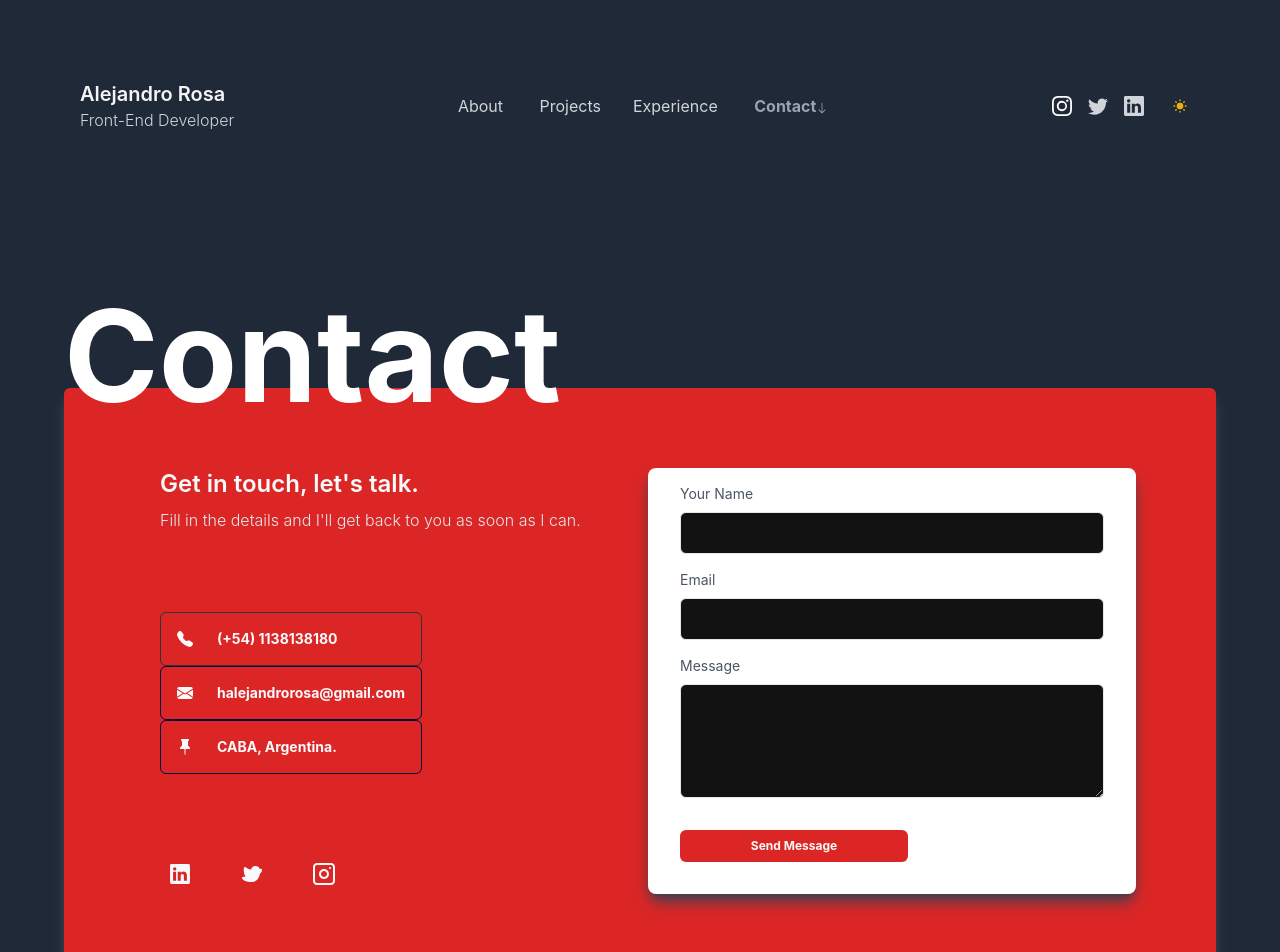
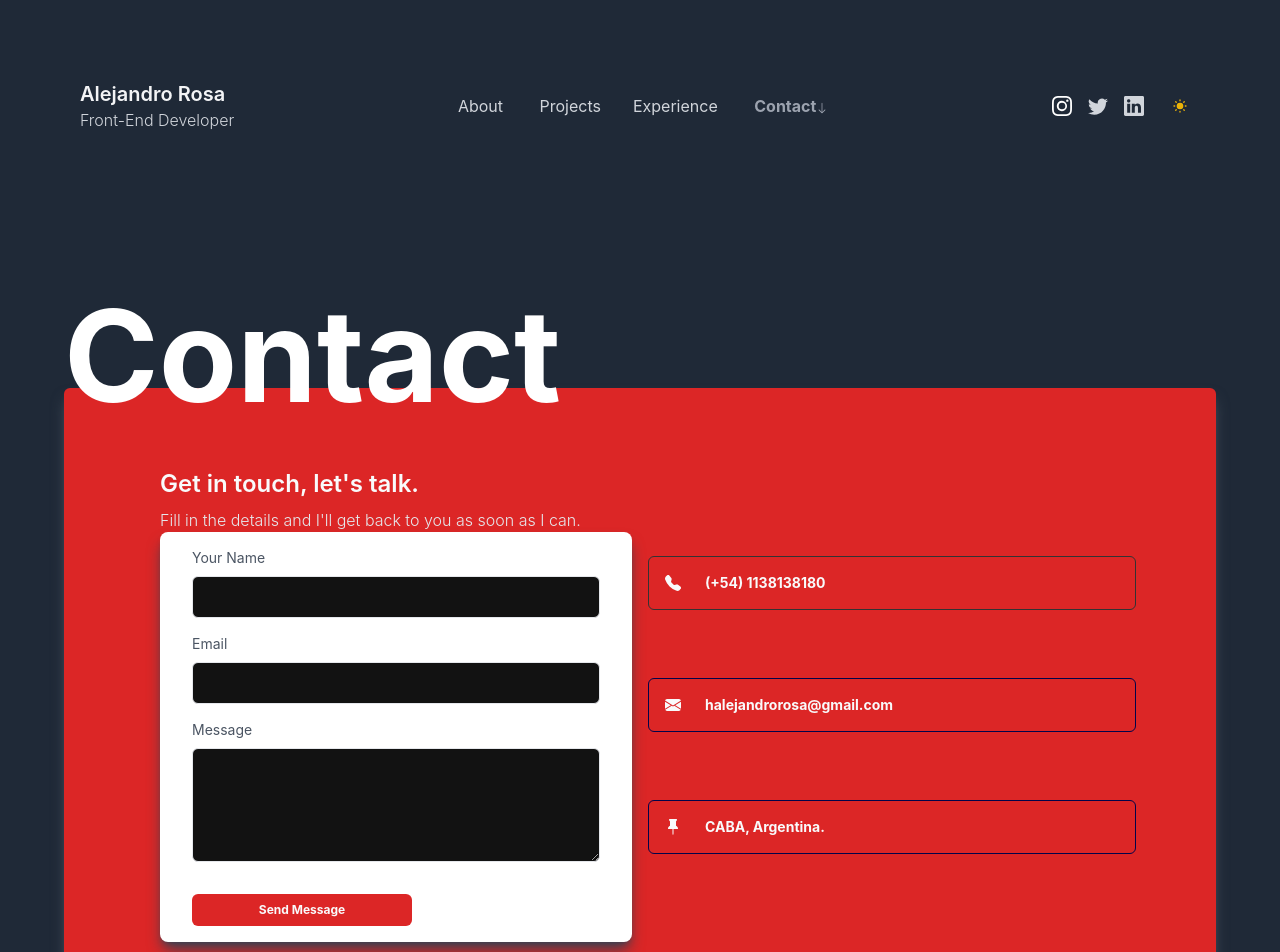
Before and after one commit to SamotSama/portfolio-v2, a Next.js app: page /contact in a window 1280 px wide. Shown: the top 952 px of the page. Built offline with nearby package versions, Linux system fonts and the light colour scheme.

Commit message:
Update data and contact form ➡️

```diff
--- a/components/Contact.js
+++ b/components/Contact.js
@@ -1,9 +1,51 @@
-import React from "react";
+import React, { useState } from "react";
+import { toast, ToastContainer } from "react-toastify";
+import "react-toastify/dist/ReactToastify.css";
+import emailjs from "emailjs-com";
 import userData from "@constants/data";
 
 export default function Contact() {
+  const [formData, setFormData] = useState({
+    name: "",
+    email: "",
+    message: "",
+  });
+
+  const handleChange = (e) => {
+    setFormData({ ...formData, [e.target.name]: e.target.value });
+  };
+
+  const handleSubmit = (e) => {
+    e.preventDefault();
+
+    emailjs
+      .sendForm(
+        "service_vaphs4q",
+        "template_b5t0jhm",
+        e.target,
+        "hJilfEXQCwkscV2Cv"
+      )
+      .then(
+        (result) => {
+          toast.success("Message sent successfully!");
+          console.log(result.text);
+        },
+        (error) => {
+          toast.error("Error sending message. Please try again later.");
+          console.log(error.text);
+        }
+      );
+
+    setFormData({ name: "", email: "", message: "" }); // Corregir el nombre de la clave
+  };
+
   return (
     <section>
+      <ToastContainer
+        position="bottom-center"
+        autoClose={2000}
+        theme="colored"
+      />
       <div className="max-w-6xl mx-auto h-48 bg-white dark:bg-gray-800 antialiased ">
         <h1 className=" text-5xl md:text-9xl font-bold py-20 text-center md:text-left">
           Contact
@@ -20,8 +62,64 @@ export default function Contact() {
                 Fill in the details and I'll get back to you as soon as I can.
               </p>
             </header>
-            <div className="icons-container inline-flex flex-col my-20">
-              <div className="flex flex-row items-center space-x-6 rounded-md border border-[#333333] hover:border hover:border-gray-50 p-4">
+            <form
+              onSubmit={handleSubmit}
+              className="form rounded-lg bg-white p-4 flex flex-col shadow-lg shadow-gray-700"
+            >
+              <label
+                htmlFor="from_name"
+                className="text-sm text-gray-600 mx-4"
+                required
+              >
+                Your Name
+              </label>
+              <input
+                type="text"
+                className="font-light rounded-md border focus:outline-none py-2 mt-2 px-1 mx-4 focus:ring-2 focus:border-none ring-red-600"
+                name="from_name"
+                value={formData.name}
+                onChange={handleChange}
+                required // Añadido el atributo required aquí
+              />
+              <label
+                htmlFor="from_email"
+                className="text-sm text-gray-600 mx-4 mt-4"
+                required
+              >
+                Email
+              </label>
+              <input
+                type="email"
+                className="font-light rounded-md border focus:outline-none py-2 mt-2 px-1 mx-4 focus:ring-2 focus:border-none ring-red-600"
+                name="from_email"
+                value={formData.email}
+                onChange={handleChange}
+                required // Añadido el atributo required aquí
+              />
+              <label
+                htmlFor="message"
+                className="text-sm text-gray-600 mx-4 mt-4"
+              >
+                Message
+              </label>
+              <textarea
+                rows="4"
+                type="text"
+                className="font-light rounded-md border focus:outline-none py-2 mt-2 px-1 mx-4 focus:ring-2 focus:border-none ring-red-600"
+                name="message"
+                value={formData.message}
+                onChange={handleChange}
+              ></textarea>
+              <button
+                type="submit"
+                className="bg-red-600 rounded-md w-1/2 mx-4 mt-8 py-2 text-gray-50 text-xs font-bold"
+              >
+                Send Message
+              </button>
+            </form>
+          </div>
+          <div className="icons-container inline-flex flex-col my-20 justify-between">
+            <div className="flex flex-row items-center space-x-6 rounded-md border border-[#333333] hover:border hover:border-gray-50 p-4 my-2">
               <svg
                 xmlns="http://www.w3.org/2000/svg"
                 width="16"
@@ -35,11 +133,9 @@ export default function Contact() {
                   d="M1.885.511a1.745 1.745 0 0 1 2.61.163L6.29 2.98c.329.423.445.974.315 1.494l-.547 2.19a.678.678 0 0 0 .178.643l2.457 2.457a.678.678 0 0 0 .644.178l2.189-.547a1.745 1.745 0 0 1 1.494.315l2.306 1.794c.829.645.905 1.87.163 2.611l-1.034 1.034c-.74.74-1.846 1.065-2.877.702a18.634 18.634 0 0 1-7.01-4.42 18.634 18.634 0 0 1-4.42-7.009c-.362-1.03-.037-2.137.703-2.877L1.885.511z"
                 />
               </svg>
-                <p className="text-gray-50 font-bold text-sm">
-                  {userData.phone}
-                </p>
+              <p className="text-gray-50 font-bold text-sm">{userData.phone}</p>
             </div>
-              <div className="flex flex-row items-center space-x-6 rounded-md border border-[#02044A] hover:border hover:border-gray-50 p-4">
+            <div className="flex flex-row items-center space-x-6 rounded-md border border-[#02044A] hover:border hover:border-gray-50 p-4 my-2">
               <svg
                 xmlns="http://www.w3.org/2000/svg"
                 width="16"
@@ -50,11 +146,9 @@ export default function Contact() {
               >
                 <path d="M.05 3.555A2 2 0 0 1 2 2h12a2 2 0 0 1 1.95 1.555L8 8.414.05 3.555zM0 4.697v7.104l5.803-3.558L0 4.697zM6.761 8.83l-6.57 4.027A2 2 0 0 0 2 14h12a2 2 0 0 0 1.808-1.144l-6.57-4.027L8 9.586l-1.239-.757zm3.436-.586L16 11.801V4.697l-5.803 3.546z" />
               </svg>
-                <p className="text-gray-50 font-bold text-sm">
-                  {userData.email}
-                </p>
+              <p className="text-gray-50 font-bold text-sm">{userData.email}</p>
             </div>
-              <div className="flex flex-row items-center space-x-6 rounded-md border border-[#02044A] hover:border hover:border-gray-50 p-4">
+            <div className="flex flex-row items-center space-x-6 rounded-md border border-[#02044A] hover:border hover:border-gray-50 p-4 my-2">
               <svg
                 xmlns="http://www.w3.org/2000/svg"
                 width="16"
@@ -70,114 +164,6 @@ export default function Contact() {
               </p>
             </div>
           </div>
-            <div className="social-icons flex flex-row space-x-8">
-              <a
-                href={userData.socialLinks.linkedin}
-                className="h-10 w-10 rounded-full hover:bg-red-900 flex items-center justify-center cursor-pointer"
-              >
-                <svg
-                  width="24"
-                  height="24"
-                  className="text-gray-50"
-                  viewBox="0 0 24 24"
-                  fill="none"
-                  xmlns="http://www.w3.org/2000/svg"
-                >
-                  <path
-                    d="M20.47,2H3.53A1.45,1.45,0,0,0,2.06,3.43V20.57A1.45,1.45,0,0,0,3.53,22H20.47a1.45,1.45,0,0,0,1.47-1.43V3.43A1.45,1.45,0,0,0,20.47,2ZM8.09,18.74h-3v-9h3ZM6.59,8.48h0a1.56,1.56,0,1,1,0-3.12,1.57,1.57,0,1,1,0,3.12ZM18.91,18.74h-3V13.91c0-1.21-.43-2-1.52-2A1.65,1.65,0,0,0,12.85,13a2,2,0,0,0-.1.73v5h-3s0-8.18,0-9h3V11A3,3,0,0,1,15.46,9.5c2,0,3.45,1.29,3.45,4.06Z"
-                    fill="currentColor"
-                  />
-                </svg>
-              </a>
-              <a
-                href={userData.socialLinks.twitter}
-                className="h-10 w-10 rounded-full hover:bg-red-900 flex items-center justify-center cursor-pointer"
-              >
-                <svg
-                  width="24"
-                  height="24"
-                  className="text-gray-50"
-                  viewBox="0 0 24 24"
-                  fill="none"
-                  xmlns="http://www.w3.org/2000/svg"
-                >
-                  <path
-                    fillRule="evenodd"
-                    clipRule="evenodd"
-                    d="M21.63,6.92a1,1,0,0,0-.83-.2,8.31,8.31,0,0,1-1.1.17,4.49,4.49,0,0,0-8.55.52c-2.73.67-5.4-2.07-5.43-2.1a1,1,0,0,0-1-.27,1,1,0,0,0-.7.8,11.69,11.69,0,0,0,1.51,8.67A7.25,7.25,0,0,1,3,15a1,1,0,0,0-.89,1.46C2.3,16.83,4.18,20,11.58,20c5.84,0,8-5.2,8.36-8.38A4,4,0,0,0,22,7.7,1,1,0,0,0,21.63,6.92Z"
-                    fill="currentColor"
-                  />
-                </svg>
-              </a>
-              <a
-                href={userData.socialLinks.instagram}
-                className="h-10 w-10 rounded-full hover:bg-red-900 flex items-center justify-center cursor-pointer"
-              >
-                <svg
-                  width="24"
-                  height="24"
-                  className="text-gray-50"
-                  viewBox="0 0 24 24"
-                  fill="none"
-                  xmlns="http://www.w3.org/2000/svg"
-                >
-                  <path
-                    fillRule="evenodd"
-                    clipRule="evenodd"
-                    d="M12 7C9.23858 7 7 9.23858 7 12C7 14.7614 9.23858 17 12 17C14.7614 17 17 14.7614 17 12C17 9.23858 14.7614 7 12 7ZM9 12C9 13.6569 10.3431 15 12 15C13.6569 15 15 13.6569 15 12C15 10.3431 13.6569 9 12 9C10.3431 9 9 10.3431 9 12Z"
-                    fill="currentColor"
-                  />
-                  <path
-                    d="M18 5C17.4477 5 17 5.44772 17 6C17 6.55228 17.4477 7 18 7C18.5523 7 19 6.55228 19 6C19 5.44772 18.5523 5 18 5Z"
-                    fill="currentColor"
-                  />
-                  <path
-                    fillRule="evenodd"
-                    clipRule="evenodd"
-                    d="M5 1C2.79086 1 1 2.79086 1 5V19C1 21.2091 2.79086 23 5 23H19C21.2091 23 23 21.2091 23 19V5C23 2.79086 21.2091 1 19 1H5ZM19 3H5C3.89543 3 3 3.89543 3 5V19C3 20.1046 3.89543 21 5 21H19C20.1046 21 21 20.1046 21 19V5C21 3.89543 20.1046 3 19 3Z"
-                    fill="currentColor"
-                  />
-                </svg>
-              </a>
-            </div>
-          </div>
-          <form action="https://formsubmit.co/your@email.com" method="POST" className="form rounded-lg bg-white p-4 flex flex-col shadow-lg shadow-gray-700">
-            <label htmlFor="name" className="text-sm text-gray-600 mx-4">
-              {" "}
-              Your Name
-            </label>
-            <input
-              type="text"
-              className="font-light rounded-md border focus:outline-none py-2 mt-2 px-1 mx-4 focus:ring-2 focus:border-none ring-red-600"
-              name="name"
-            />
-            <label htmlFor="email" className="text-sm text-gray-600 mx-4 mt-4">
-              Email
-            </label>
-            <input
-              type="text"
-              className="font-light rounded-md border focus:outline-none py-2 mt-2 px-1 mx-4 focus:ring-2 focus:border-none ring-red-600"
-              name="email"
-            />
-            <label
-              htmlFor="message"
-              className="text-sm text-gray-600 mx-4 mt-4"
-            >
-              Message
-            </label>
-            <textarea
-              rows="4"
-              type="text"
-              className="font-light rounded-md border focus:outline-none py-2 mt-2 px-1 mx-4 focus:ring-2 focus:border-none ring-red-600"
-              name="message"
-            ></textarea>
-            <button
-              type="submit"
-              className="bg-red-600 rounded-md w-1/2 mx-4 mt-8 py-2 text-gray-50 text-xs font-bold"
-            >
-              Send Message
-            </button>
-          </form>
         </div>
       </div>
     </section>
--- a/constants/data.js
+++ b/constants/data.js
@@ -7,6 +7,11 @@ const userData = {
   phone: "(+54) 1138138180",
   address: "CABA, Argentina.",
   projects: [
+    {
+      title: "IVESS - Mi Cuenta - On Going Project",
+      link: "",
+      imgUrl: "/micuenta.png",
+    },
     {
       title: "Stock Manager - No Country Project",
       link: "https://s12-16-ft-php-next-broc95s-projects.vercel.app/dashboard",
@@ -42,11 +47,6 @@ const userData = {
       link: "https://calculator-js-samotsama.vercel.app/",
       imgUrl: "/calculator.png",
     },
-    {
-      title: "Pong Game",
-      link: "https://pong-samotsama.vercel.app",
-      imgUrl: "/pong.png",
-    },
   ],
   about: {
     title:
@@ -65,25 +65,32 @@ const userData = {
   },
   experience: [
     {
+      title: "Full-Stack Developer",
+      company: "Mobeus",
+      year: "01/2024 - Present",
+      companyLink: "https://www.mobeus.com.ar",
+      desc: "Working at Mobeus as a Full-Stack developer entails migrating an application from PHP to Next.js, JavaScript, and Tailwind CSS, while also maintaining applications and services in TypeScript, MongoDB, Redis, RabbitMQ, and Docker. This role allows me to expand my expertise in modern technologies and refine my skills in crafting efficient and user-friendly applications.",
+    },
+    {
       title: "Frontend Developer",
       company: "No Country",
       year: "10/2023 - Present",
       companyLink: "https://www.nocountry.tech",
-      desc: "Working as a Frontend developer at No Country, contributing to the creation of a high-quality apps using Next.js and enhancing my skills in new technologies.",
+      desc: "Working as a Frontend developer at No Country, contributing to the creation of a high-quality apps using Next.js, TypeScript, JavaScript, and Tailwind CSS and enhancing my skills in new technologies.",
     },
     {
       title: "Web Developer Intern",
       company: "GAOTek Inc.",
       year: "09/2023 - 12/2023",
       companyLink: "https://gaotek.com",
-      desc: "Web development using WordPress, WPBakery for text and image editing. Three months intership.",
+      desc: "Web development using WordPress, WPBakery for text and image editing. Three months intership. Development of approximately 20 sites.",
     },
     {
-      title: "Receiving Assistant",
+      title: "Problem Solver Sr.",
       company: "Mercado Libre",
       year: "09/2022 - 09/2023",
       companyLink: "https://mercadolibre.com.ar",
-      desc: "Defining and monitoring KPIs, analyzing supply and inventory, supporting storage areas, tracking product supply, and compiling reports for management.",
+      desc: "Defining and monitoring KPIs, analyzing supply and inventory, supporting storage areas, tracking product supply, and compiling reports for management. Reporting, problem-solving, process optimization.",
     },
     {
       title: "Problem Solver",
```
Also changed, not shown: public/micuenta.png (added). Lines whose indentation alone changed are shown as unchanged.
